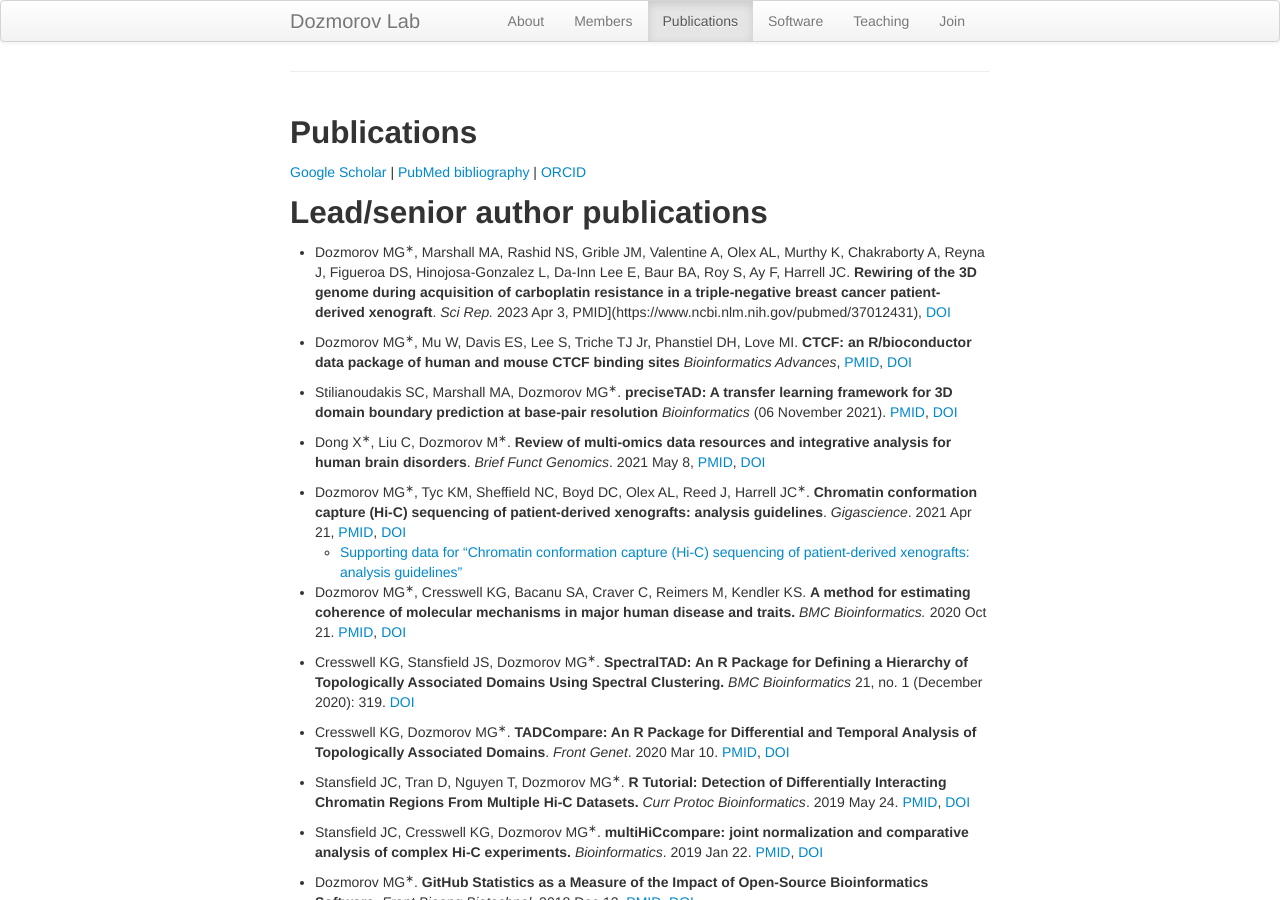
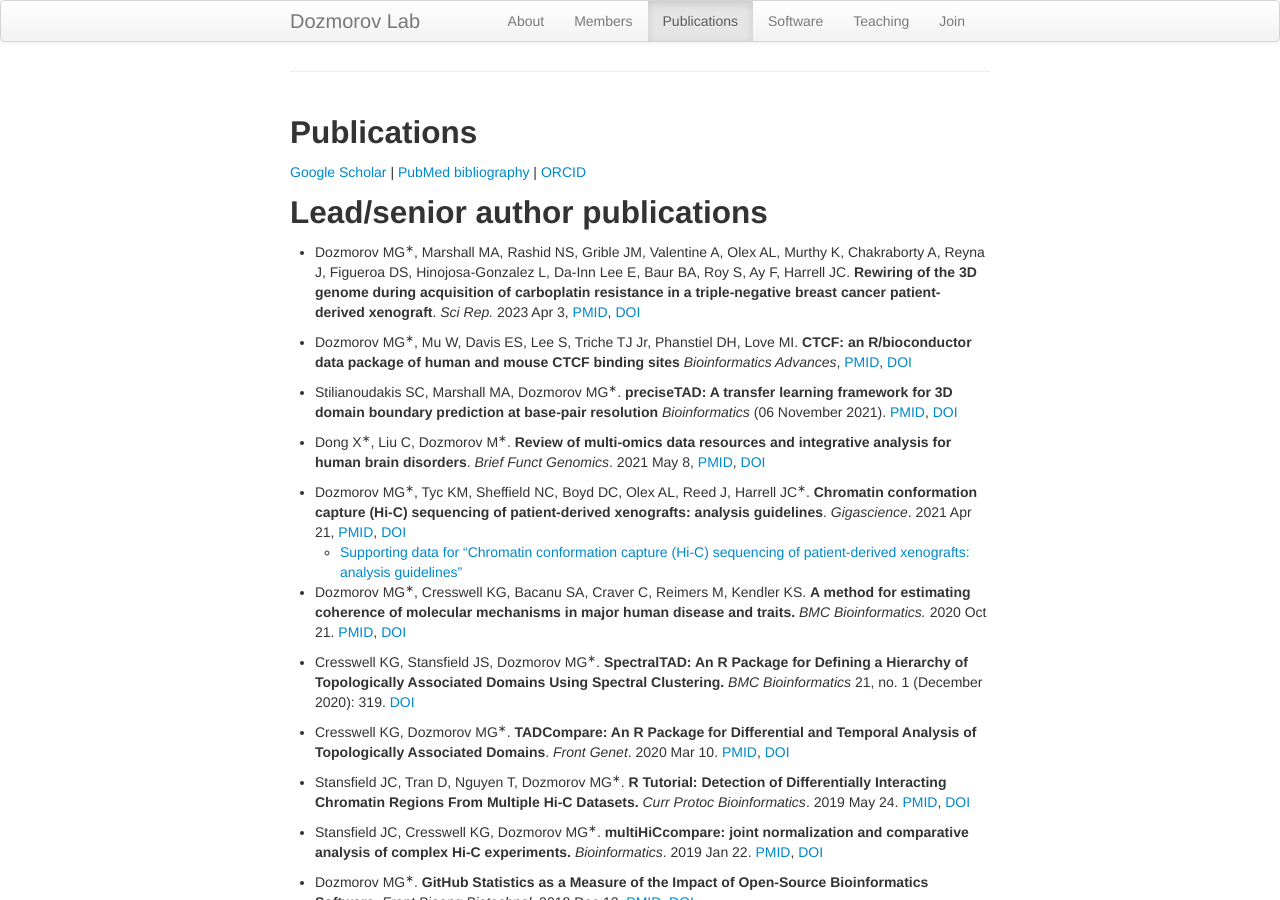
Before and after one commit to dozmorovlab/dozmorovlab.github.io, a Jekyll site: the page built from 02-pubs.md, in a window 1280 px wide and 900 px high. Built offline with Jekyll 4.4.1, drawn with Linux system fonts in a browser that asks for light colours; comment, search, counter and statistics services are not loaded.

Commit message:
Typo fix

```diff
--- a/02-pubs.md
+++ b/02-pubs.md
@@ -16,7 +16,7 @@ permalink: "publications.html"
 
 ## Lead/senior author publications
 
-- Dozmorov MG<sup>&lowast;</sup>, Marshall MA, Rashid NS, Grible JM, Valentine A, Olex AL, Murthy K, Chakraborty A, Reyna J, Figueroa DS, Hinojosa-Gonzalez L, Da-Inn Lee E, Baur BA, Roy S, Ay F, Harrell JC. **Rewiring of the 3D genome during acquisition of carboplatin resistance in a triple-negative breast cancer patient-derived xenograft**. _Sci Rep._ 2023 Apr 3, PMID](https://www.ncbi.nlm.nih.gov/pubmed/37012431), [DOI](https://doi.org/10.1038/s41598-023-32568-7) <span data-badge-type="4" data-doi="10.1038/s41598-023-32568-7" data-hide-no-mentions="true" class="altmetric-embed">
+- Dozmorov MG<sup>&lowast;</sup>, Marshall MA, Rashid NS, Grible JM, Valentine A, Olex AL, Murthy K, Chakraborty A, Reyna J, Figueroa DS, Hinojosa-Gonzalez L, Da-Inn Lee E, Baur BA, Roy S, Ay F, Harrell JC. **Rewiring of the 3D genome during acquisition of carboplatin resistance in a triple-negative breast cancer patient-derived xenograft**. _Sci Rep._ 2023 Apr 3, [PMID](https://www.ncbi.nlm.nih.gov/pubmed/37012431), [DOI](https://doi.org/10.1038/s41598-023-32568-7) <span data-badge-type="4" data-doi="10.1038/s41598-023-32568-7" data-hide-no-mentions="true" class="altmetric-embed">
 
 - Dozmorov MG<sup>&lowast;</sup>, Mu W, Davis ES, Lee S, Triche TJ Jr, Phanstiel DH, Love MI. **CTCF: an R/bioconductor data package of human and mouse CTCF binding sites** _Bioinformatics Advances_, [PMID](https://www.ncbi.nlm.nih.gov/pubmed/36699364), [DOI](https://doi.org/10.1093/bioadv/vbac097) <span data-badge-type="4" data-doi="10.1093/bioadv/vbac097" data-hide-no-mentions="true" class="altmetric-embed">
 
```
